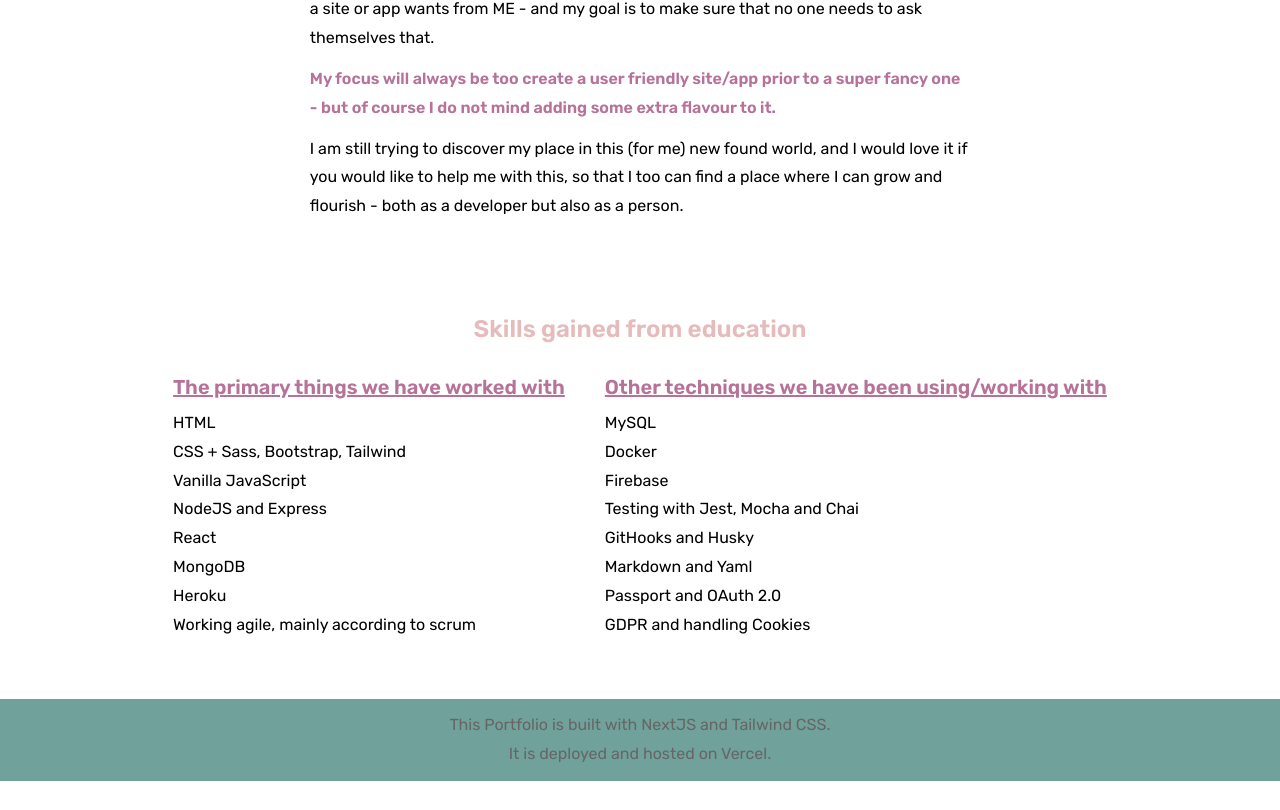
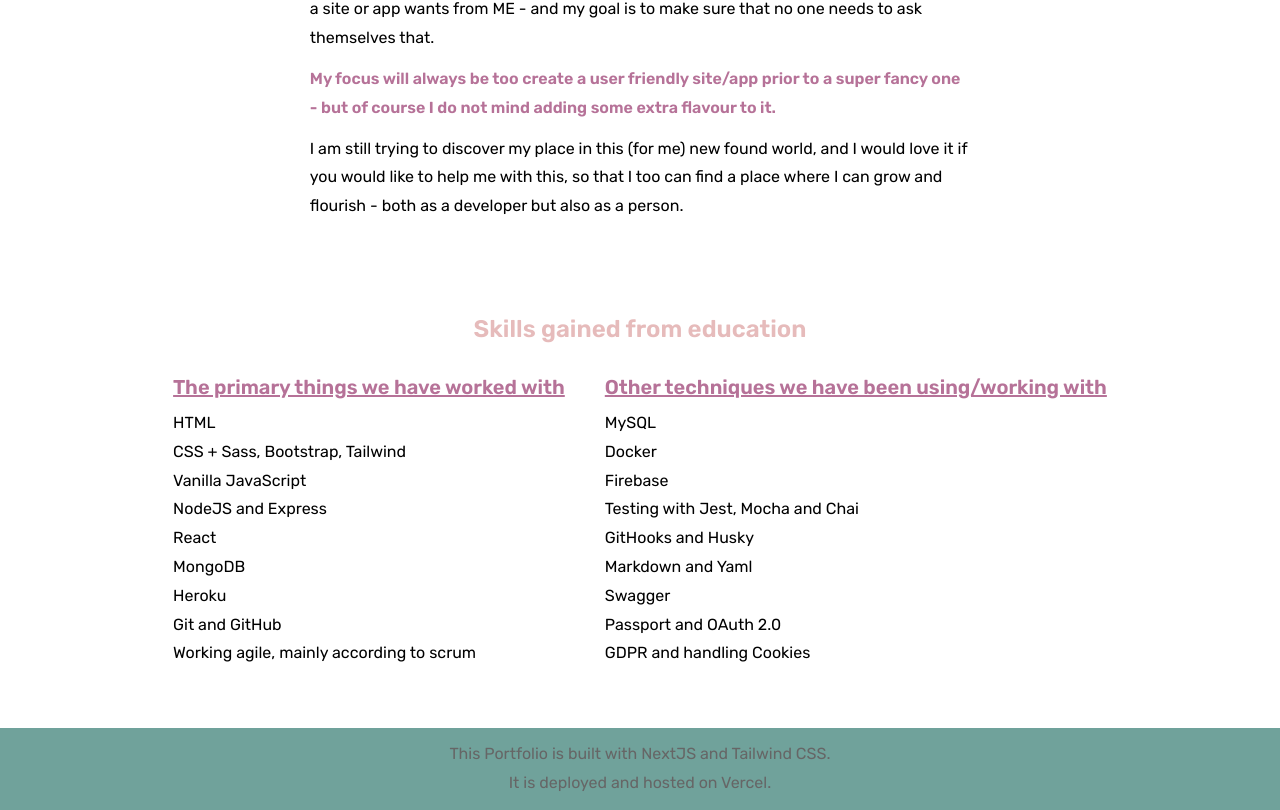
Before and after one commit to Petra-Johansson/portfolio, a Next.js app: page /about-me in a window 1280 px wide. Shown: the part 331-1141 px from the top of the page. Before the commit the page ends 1112 px from the top, so only its background shows below. Built offline with nearby package versions, Linux system fonts and the light colour scheme.

Commit message:
img fix.

```diff
--- a/components/hero.jsx
+++ b/components/hero.jsx
@@ -15,7 +15,7 @@ export default function Hero() {
         frontend developer!
         </p>
         <p className="sm:max-w-[60ch] text-center mb-7">
-        If you work at a company that could benefit from a curious, driven and
+        If you work at a company that could benefit from a person that is curious, hungry-to-learn, driven and also a teamplayer - here I am!
       </p>
 
       <div className="flex flex-col p-4 text-xl text-white">
--- a/components/skills.jsx
+++ b/components/skills.jsx
@@ -15,6 +15,7 @@ export default function Skills() {
             <li>React</li>
             <li>MongoDB</li>
             <li>Heroku</li>
+            <li>Git and GitHub</li>
             <li>Working agile, mainly according to scrum</li>
           </ul>
         </div>
@@ -27,6 +28,7 @@ export default function Skills() {
             <li>Testing with Jest, Mocha and Chai</li>
             <li>GitHooks and Husky</li>
             <li>Markdown and Yaml</li>
+            <li>Swagger</li>
             <li>Passport and OAuth 2.0</li>
             <li>GDPR and handling Cookies</li>
           </ul>
```
Also changed, not shown: components/cvView.jsx (+3 -1 lines).
